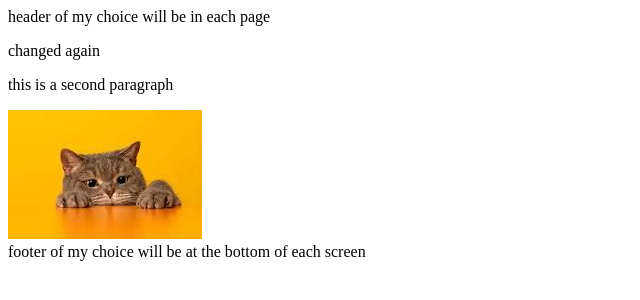
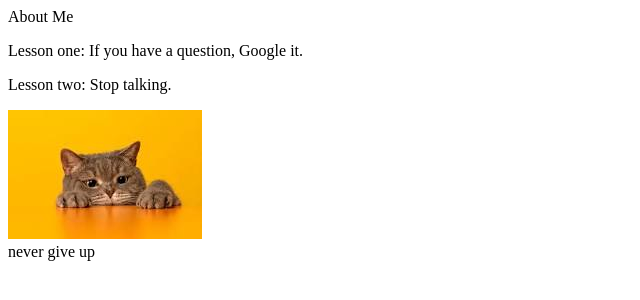
Before and after one commit to MsMarquez/aim_cohort_6, a plain HTML site: page sematic.html in a window 1280 px wide. Shown: the whole page, without its empty margins (0-640 px from the left). Drawn offline with Linux system fonts and the light colour scheme.

Commit message:
begin final project

```diff
--- a/sematic.html
+++ b/sematic.html
@@ -6,15 +6,15 @@
     <title>semantic</title>
   </head>
   <body>
-    <header>header of my choice will be in each page</header>
+    <header>About Me</header>
     <nav></nav>
     <div>
-      <p>changed again</p>
-      <p>this is a second paragraph</p>
+      <p>Lesson one: If you have a question, Google it.</p>
+      <p>Lesson two: Stop talking.</p>
     </div>
     <div>
       <img src="/assets/cutecat.jpg" alt="cat waving" />
     </div>
-    <footer>footer of my choice will be at the bottom of each screen</footer>
+    <footer>never give up</footer>
   </body>
 </html>
```
